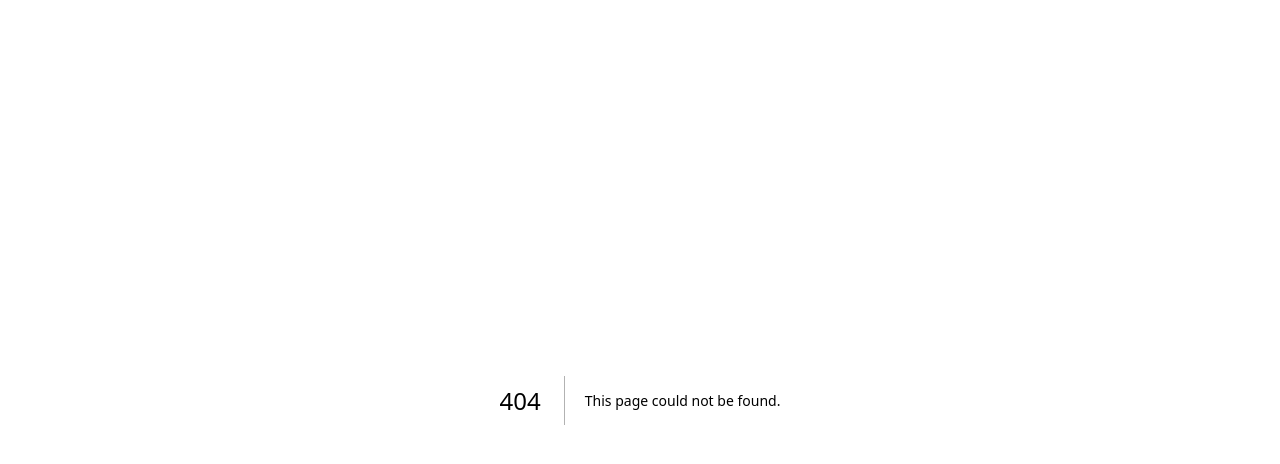
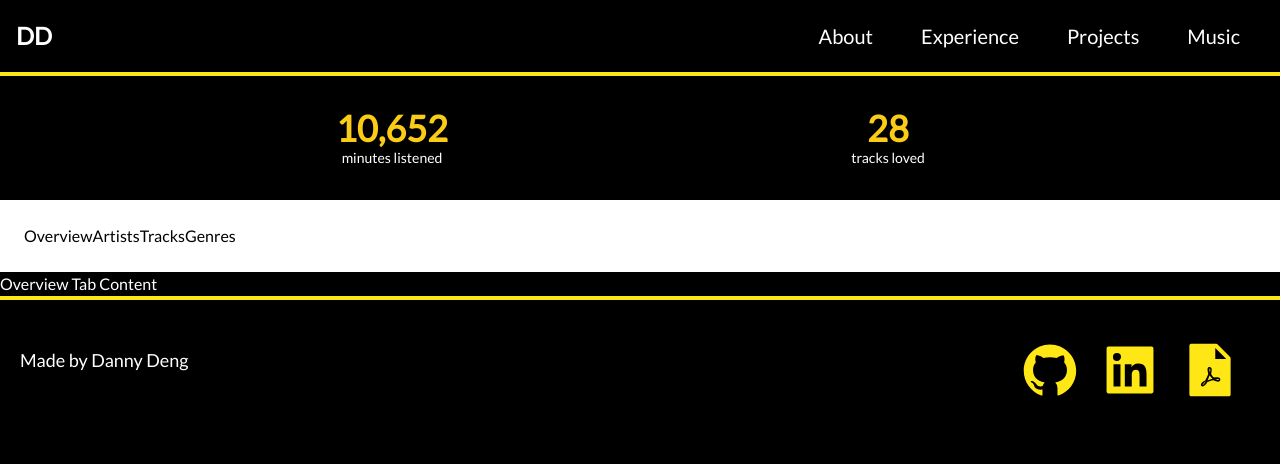
Before and after one commit to dannyd2083/personal_website, a Next.js app: page /music in a window 1280 px wide. Before the commit this address had no page. Shown: the top 464 px of the page. Built offline with nearby package versions, Linux system fonts and the light colour scheme.

Commit message:
begin to work on music page

```diff
--- /dev/null
+++ b/app/api/spotify/login/route.js
@@ -0,0 +1,11 @@
+export async function GET() {
+    const scope = "user-top-read user-read-recently-played";
+    const query = new URLSearchParams({
+        client_id: process.env.SPOTIFY_CLIENT_ID,
+        response_type: "code",
+        redirect_uri: process.env.SPOTIFY_REDIRECT_URI,
+        scope
+    });
+
+    return Response.redirect(`https://accounts.spotify.com/authorize?${query}`, 302);
+}
--- a/app/layout.js
+++ b/app/layout.js
@@ -1,8 +1,21 @@
 import '../styles/globals.css'
+import Navbar from "@/components/Navbar";
+import Footer from "@/sections/Footer";
+
+
+
+export const metadata = {
+    title: 'Danny website',
+    description: 'Personal portfolio',
+};
 const RootLayout = ({children}) => {
   return (
       <html lang="en">
-      <body><main>{children}</main></body>
+          <body>
+            <Navbar/>
+            <main>{children}</main>
+            <Footer/>
+          </body>
       </html>
   )
 };
--- /dev/null
+++ b/app/music/page.js
@@ -0,0 +1,14 @@
+'use client';
+import Tabs from '@/components/music/Tabs';
+import ListeningStats from "@/sections/music/ListeningStats";
+
+const MusicPage = () => {
+    return (
+        <>
+            <ListeningStats />
+            <Tabs />
+        </>
+    );
+};
+
+export default MusicPage;
--- a/app/page.js
+++ b/app/page.js
@@ -8,14 +8,12 @@ import Footer from "@/sections/Footer"
 
 const Home = () => {
     return (
-        <div>
-            <Navbar/>
+        <>
             <Hero/>
             <About/>
             <Experience/>
             <Projects/>
-            <Footer/>
-        </div>
+        </>
     );
 };
 
--- a/components/Navbar.jsx
+++ b/components/Navbar.jsx
@@ -7,7 +7,7 @@ import Image from "next/image";
 const Navbar = () => {
     const [navbar, setNavbar] = useState(false);
     return (
-            <nav className="w-full bg-black fixed top-0 left-0 right-0 z-10 border-b-4 border-regal-yellow ">
+            <nav className="w-full bg-black sticky top-0 left-0 right-0 z-10 border-b-4 border-regal-yellow ">
                 <div className="justify-between px-2 mx-auto lg:max-w-7xl md:items-center md:flex md:px-4">
                     <div>
                         <div className="flex items-center justify-between py-3 md:py-5 md:block">
@@ -52,6 +52,13 @@ const Navbar = () => {
                                         Projects
                                     </Link>
                                 </li>
+
+                                <li className=" text-xl text-white py-2 px-6 text-center  border-b-2 md:border-b-0   hover:text-regal-yellow hover:border-regal-yellow  md:hover:text-regal-yellow ">
+                                    <Link href="/music" onClick={() => setNavbar(!navbar)}>
+                                        Music
+                                    </Link>
+                                </li>
+
                             </ul>
                         </div>
                     </div>
--- /dev/null
+++ b/components/music/Tabs.jsx
@@ -0,0 +1,30 @@
+'use client';
+import { useState, useEffect } from 'react';
+// import OverviewSection from '@/sections/music/OverviewSection';
+
+const Tabs = () => {
+    const [tab, setTab] = useState('overview');
+    const [hasMounted, setHasMounted] = useState(false);
+
+    useEffect(() => setHasMounted(true), []);
+
+    if (!hasMounted) return null; // prevent hydration mismatch
+
+    return (
+        <div>
+            <div className="bg-white  text-black p-6">
+                <button onClick={() => setTab('overview')}>Overview</button>
+                <button onClick={() => setTab('artists')}>Artists</button>
+                <button onClick={() => setTab('tracks')}>Tracks</button>
+                <button onClick={() => setTab('genres')}>Genres</button>
+            </div>
+            {/* Content */}
+            {tab === 'overview' && <div>Overview Tab Content</div>}
+            {tab === 'artists' && <div>Artists Tab Content</div>}
+            {tab === 'tracks' && <div>Tracks Tab Content</div>}
+            {tab === 'genres' && <div>Genres Tab Content</div>}
+        </div>
+    );
+};
+
+export default Tabs;
--- a/package.json
+++ b/package.json
@@ -13,10 +13,10 @@
     "eslint": "8.40.0",
     "eslint-config-next": "13.4.1",
     "framer-motion": "^10.12.8",
-    "next": "13.4.1",
+    "next": "^15.3.1",
     "postcss": "8.4.23",
-    "react": "18.2.0",
-    "react-dom": "18.2.0",
+    "react": "^19.1.0",
+    "react-dom": "^19.1.0",
     "react-icons": "^4.8.0",
     "tailwindcss": "3.3.2",
     "typed.js": "^2.0.16"
--- /dev/null
+++ b/sections/music/ListeningStats.jsx
@@ -0,0 +1,32 @@
+'use client';
+import React, {useEffect, useState} from 'react';
+
+const ListeningStats = () => {
+    // You can replace these with props or API data later
+    const totalMinutes = 10652;
+    const tracksLoved = 28;
+
+    // const [hasMounted, setHasMounted] = useState(false);
+    //
+    // useEffect(() => setHasMounted(true), []);
+
+    return (
+        <div className="w-full max-w-5xl mx-auto mb-8 px-4 mt-8">
+            <div className="flex flex-wrap justify-around items-center gap-y-8 text-center">
+                {/* Minutes listened */}
+                <div className="min-w-[120px]">
+                    <p className="text-4xl font-bold text-yellow-400">{totalMinutes.toLocaleString()}</p>
+                    <p className="text-sm text-white">minutes listened</p>
+                </div>
+
+                {/* Tracks loved */}
+                <div className="min-w-[120px]">
+                    <p className="text-4xl font-bold text-yellow-400">{tracksLoved}</p>
+                    <p className="text-sm text-white">tracks loved</p>
+                </div>
+            </div>
+        </div>
+    );
+};
+
+export default ListeningStats;
```
Also changed, not shown: 1 other file (tests, documents, lock files or other folders).
